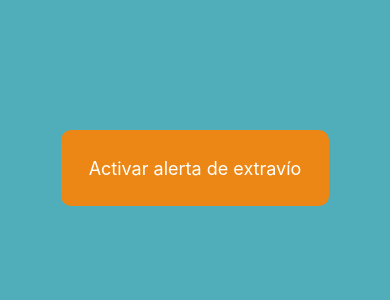
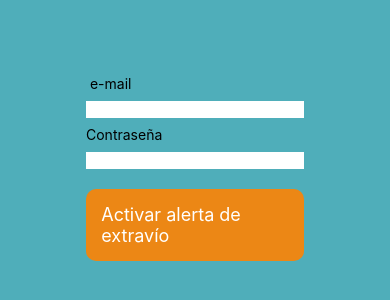
Before and after one commit to ryuJuanP/Encuentrame, a React Native app: screen / in a window 390 px wide. Shown: the part 254-554 px from the top of the page. Built offline with nearby package versions, Linux system fonts and the light colour scheme.

Commit message:
nuevos cambios

```diff
--- a/App.tsx
+++ b/App.tsx
@@ -1,5 +1,5 @@
 import React, {useState} from 'react';
-import {View, TouchableOpacity, Text} from 'react-native';
+import {View, TouchableOpacity, Text, TextInput} from 'react-native';
 import Mapa from './Views/mapa';
 
 export default function App() {
@@ -16,13 +16,24 @@ export default function App() {
         justifyContent: 'center',
         alignItems: 'center',
       }}>
+      <View>
+        <Text> e-mail </Text>
+        <TextInput style={{backgroundColor: 'white', marginVertical: '4%'}} />
+        <Text>Contraseña</Text>
+        <TextInput style={{backgroundColor: 'white', marginVertical: '4%'}} />
         <TouchableOpacity
           onPress={() => setMapa(true)}
-        style={{backgroundColor: '#ec8715', padding: '7%', borderRadius: 10}}>
+          style={{
+            backgroundColor: '#ec8715',
+            padding: '7%',
+            borderRadius: 10,
+            marginTop: '5%',
+          }}>
           <Text style={{color: 'white', fontSize: 18}}>
             Activar alerta de extravío
           </Text>
         </TouchableOpacity>
       </View>
+    </View>
   );
 }
--- a/Views/mapa.tsx
+++ b/Views/mapa.tsx
@@ -1,6 +1,6 @@
 import React from 'react';
 import {StyleSheet, View} from 'react-native';
-import MapView, {PROVIDER_GOOGLE} from 'react-native-maps';
+import MapView, {PROVIDER_GOOGLE, Marker} from 'react-native-maps';
 
 const INITIAL_REGION = {
   latitude: 23.6345,
@@ -8,6 +8,20 @@ const INITIAL_REGION = {
   latitudeDelta: 15,
   longitudeDelta: 15,
 };
+
+const markers = [
+  {
+    id: 1,
+    title: 'Marker 1',
+    coordinate: {latitude: 23.6345, longitude: -102.5528},
+  },
+  {
+    id: 2,
+    title: 'Marker 2',
+    coordinate: {latitude: 23.634, longitude: -102.552},
+  },
+];
+
 export default function Mapa() {
   return (
     <View style={{flex: 1}}>
@@ -16,8 +30,15 @@ export default function Mapa() {
         provider={PROVIDER_GOOGLE}
         initialRegion={INITIAL_REGION}
         showsUserLocation
-        showsMyLocationButton
-      />
+        showsMyLocationButton>
+        {markers.map(marker => (
+          <Marker
+            key={marker.id}
+            coordinate={marker.coordinate}
+            title={marker.title}
+          />
+        ))}
+      </MapView>
     </View>
   );
 }
```
Lines whose indentation alone changed are shown as unchanged.
